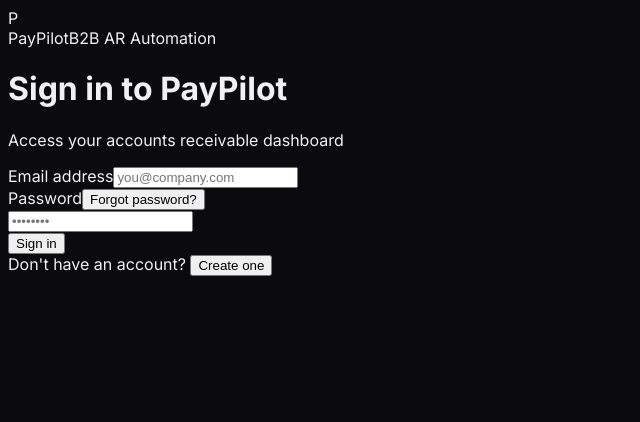
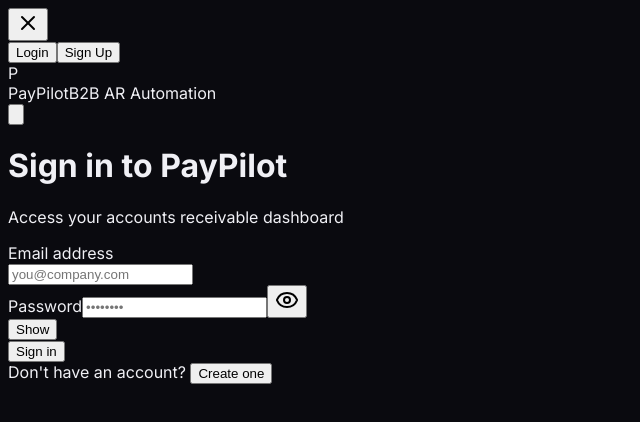
Before and after one commit to PriyanshuYadav001/PayPilot, a React (Vite) app in the folder client/: page / in a window 1280 px wide. Shown: the top 422 px of the page, without its empty margins (0-640 px from the left). Built offline with nearby package versions, Linux system fonts and the light colour scheme; no server answers.

Commit message:
Auto-sync: file changes

```diff
--- a/client/src/pages/auth/AuthLayout.tsx
+++ b/client/src/pages/auth/AuthLayout.tsx
@@ -1,23 +1,58 @@
-import React from 'react';
-import type { ReactNode } from 'react';
+import React, { ReactNode } from 'react';
+import { XIcon } from 'lucide-react';
+import type { AuthView } from './AuthGate';
 
 interface AuthLayoutProps {
   title: string;
   subtitle: string;
   children: ReactNode;
   footer?: ReactNode;
+  onSwitch?: (view: AuthView) => void;
 }
 
-export const AuthLayout: React.FC<AuthLayoutProps> = ({ title, subtitle, children, footer }) => {
+export const AuthLayout: React.FC<AuthLayoutProps> = ({ title, subtitle, children, footer, onSwitch }) => {
+  const [sidebarOpen, setSidebarOpen] = React.useState(false);
+
   return (
-    <div className="min-h-screen bg-slate-950 flex items-center justify-center p-6 relative overflow-hidden">
+    <div className="min-h-screen bg-slate-950 relative overflow-x-hidden">
       <div className="absolute inset-0 pointer-events-none" aria-hidden="true">
         <div className="absolute -top-32 -left-32 w-96 h-96 bg-emerald-500/10 rounded-full blur-3xl" />
         <div className="absolute -bottom-32 -right-32 w-96 h-96 bg-teal-500/10 rounded-full blur-3xl" />
       </div>
 
-      <div className="w-full max-w-md relative">
-        <div className="flex items-center justify-center gap-3 mb-6">
+      <div className="flex lg:flex-row lg:flex-col lg:items-start lg:justify-between relative z-10">
+        {/* Sidebar for larger screens */}
+        <div className="lg:w-24 lg:h-full lg:bg-slate-900/80 lg:border-l lg:border-slate-700 lg:p-6 lg:transition-colors lg:hover:bg-slate-950/50 max-w-24">
+          <button
+            onClick={() => setSidebarOpen(false)}
+            className="lg:absolute lg:top-4 lg:left-4 lg:hidden p-2 rounded-lg hover:bg-slate-800 transition-colors"
+            aria-label="Close sidebar"
+          >
+            <XIcon className="w-5 h-5 text-slate-400" />
+          </button>
+          <div className="space-y-4 pt-8">
+            <button
+              onClick={() => onSwitch?.('login')}
+              className="w-full flex items-center justify-center py-3 px-3 rounded-lg text-sm font-medium text-slate-400 hover:text-slate-100 hover:bg-slate-800 transition-colors"
+              data-view="login"
+            >
+              <span className="w-3 h-3 rounded-full bg-emerald-600 mr-3"></span>
+              Login
+            </button>
+            <button
+              onClick={() => onSwitch?.('signup')}
+              className="w-full flex items-center justify-center py-3 px-3 rounded-lg text-sm font-medium text-slate-400 hover:text-slate-100 hover:bg-slate-800 transition-colors"
+              data-view="signup"
+            >
+              <span className="w-3 h-3 rounded-full bg-slate-600 mr-3"></span>
+              Sign Up
+            </button>
+          </div>
+        </div>
+
+        <main className="w-full lg:w-[calc(100%-24)] lg:pl-6 transition-all">
+          <div className="flex items-center justify-between mb-6 px-6 lg:px-0">
+            <div className="flex items-center gap-2">
               <div className="w-10 h-10 rounded-lg bg-gradient-to-tr from-emerald-500 to-teal-400 flex items-center justify-center text-slate-950 font-black text-xl shadow-lg shadow-emerald-500/30">
                 P
               </div>
@@ -28,13 +63,65 @@
                 </span>
               </div>
             </div>
-
-        <div className="bg-slate-900/80 border border-slate-800 rounded-xl p-8 shadow-xl backdrop-blur-sm">
-          <h1 className="text-xl font-bold text-slate-100">{title}</h1>
-          <p className="text-sm text-slate-400 mt-1">{subtitle}</p>
-          <div className="mt-6">{children}</div>
+            <button
+              onClick={() => setSidebarOpen(true)}
+              className="lg:hidden flex items-center gap-2 px-3 py-2 rounded-lg hover:bg-slate-800 transition-colors"
+              aria-label="Open sidebar"
+            >
+              <svg className="w-5 h-5" fill="none" stroke="currentColor" viewBox="0 0 24 24">
+                <path strokeLinecap="round" strokeLinejoin="round" strokeWidth={2} d="M9 19v-6a2 2 0 00-2-2H5a2 2 0 00-2 2v6a2 2 0 002 2h2m2 4h10a2 2 0 002-2v-6a2 2 0 00-2-2h-2m2 4H5m2-4l-2 2h2l-2-2h2l-2 2h2l-2-2h2l-2 2h2" />
+              </svg>
+            </button>
           </div>
 
+          <div className="bg-slate-900/80 border border-slate-800 rounded-xl p-8 shadow-xl backdrop-blur-sm flex flex-col lg:flex-row gap-6">
+            <h1 className="text-xl font-bold text-slate-100 flex-1 lg:flex-none">{title}</h1>
+            <p className="text-sm text-slate-400 mt-1 lg:mt-0 lg:mb-0">{subtitle}</p>
+          </div>
+
+          <div className="mt-6 lg:mt-0 flex-1 lg:flex">
+            <div className="order-1 lg:order-2">{children}</div>
+            <div className="order-2 lg:order-1 w-1/2 bg-slate-800/50 backdrop-blur rounded-lg p-6 hidden lg:block">
+              {/* Secondary content area */}
+            </div>
+          </div>
+        </main>
+
+        {sidebarOpen && (
+          <div className="fixed inset-0 bg-slate-950/90 backdrop-blur-zxl z-50 flex items-center justify-center">
+            <div className="bg-slate-900/80 border border-slate-700 rounded-2xl p-6 w-80 max-w-full space-y-4">
+              <button
+                onClick={() => setSidebarOpen(false)}
+                className="absolute top-4 right-4 p-2 rounded-lg hover:bg-slate-800 transition-colors"
+                aria-label="Close sidebar"
+              >
+                <XIcon className="w-5 h-5 text-slate-400" />
+              </button>
+              <nav className="space-y-3">
+                <button
+                  onClick={() => {
+                    setSidebarOpen(false);
+                    onSwitch?.('login');
+                  }}
+                  className="w-full flex items-center justify-center py-2 px-3 rounded-lg text-sm font-medium text-slate-400 hover:text-slate-100 hover:bg-slate-800 transition-colors"
+                >
+                  <span className="w-3 h-3 rounded-full bg-emerald-600 mr-3"></span>
+                  Login
+                </button>
+                <button
+                  onClick={() => {
+                    setSidebarOpen(false);
+                    onSwitch?.('signup');
+                  }}
+                  className="w-full flex items-center justify-center py-2 px-3 rounded-lg text-sm font-medium text-slate-400 hover:text-slate-100 hover:bg-slate-800 transition-colors"
+                >
+                  <span className="w-3 h-3 rounded-full bg-slate-600 mr-3"></span>
+                  Sign Up
+                </button>
+              </nav>
+            </div>
+          </div>
+        )}
         {footer && <div className="mt-6 text-center text-sm text-slate-400">{footer}</div>}
       </div>
     </div>
--- a/client/src/pages/auth/Login.tsx
+++ b/client/src/pages/auth/Login.tsx
@@ -2,6 +2,7 @@
 import { useAuth } from '../../hooks/useAuth';
 import { AuthLayout } from './AuthLayout';
 import { FormAlert } from './FormAlert';
+import { EyeOffIcon, EyeIcon } from 'lucide-react';
 import type { AuthView } from './AuthGate';
 
 interface LoginPageProps {
@@ -12,6 +13,7 @@
   const { signIn, error, clearError } = useAuth();
   const [email, setEmail] = useState('');
   const [password, setPassword] = useState('');
+  const [showPassword, setShowPassword] = useState(false);
   const [submitting, setSubmitting] = useState(false);
 
   const handleSubmit = async (e: React.FormEvent) => {
@@ -22,6 +24,8 @@
     setSubmitting(false);
   };
 
+  const togglePasswordVisibility = () => setShowPassword((prev) => !prev);
+
   return (
     <AuthLayout
       title="Sign in to PayPilot"
@@ -31,7 +35,7 @@
           Don&apos;t have an account?{' '}
           <button
             onClick={() => onSwitch('signup')}
-            className="font-semibold text-emerald-400 hover:text-emerald-300"
+            className="font-medium text-emerald-400 hover:text-emerald-300 transition-colors"
           >
             Create one
           </button>
@@ -42,9 +46,10 @@
         {error && <FormAlert>{error}</FormAlert>}
 
         <div>
-          <label htmlFor="login-email" className="block text-xs font-medium text-slate-400 mb-1.5">
+          <label htmlFor="login-email" className="block text-sm font-medium text-slate-400 mb-2">
             Email address
           </label>
+          <div className="relative">
             <input
               id="login-email"
               type="email"
@@ -56,26 +61,19 @@
                 clearError();
               }}
               placeholder="you@company.com"
-            className="w-full px-3 py-2 bg-slate-950/60 border border-slate-700 rounded-lg text-sm text-slate-200 placeholder-slate-500 focus:outline-none focus:border-emerald-500"
+              className="w-full px-4 py-3 bg-slate-950/60 border border-slate-700 rounded-xl text-sm text-slate-200 placeholder-slate-500 outline-none transition-colors focus:border-emerald-500 focus:ring-2 focus:ring-emerald-500/20"
             />
+          </div>
         </div>
 
         <div>
-          <div className="flex items-center justify-between mb-1.5">
-            <label htmlFor="login-password" className="block text-xs font-medium text-slate-400">
+          <div className="relative">
+            <label htmlFor="login-password" className="absolute text-xs font-medium text-slate-400 pointer-events-none select-none top-3 -left-4 text-sm">
               Password
             </label>
-            <button
-              type="button"
-              onClick={() => onSwitch('forgot')}
-              className="text-xs font-medium text-emerald-400 hover:text-emerald-300"
-            >
-              Forgot password?
-            </button>
-          </div>
             <input
               id="login-password"
-            type="password"
+              type={showPassword ? 'text' : 'password'}
               autoComplete="current-password"
               required
               value={password}
@@ -83,15 +81,43 @@
                 setPassword(e.target.value);
                 clearError();
               }}
-            placeholder="••••••••"
-            className="w-full px-3 py-2 bg-slate-950/60 border border-slate-700 rounded-lg text-sm text-slate-200 placeholder-slate-500 focus:outline-none focus:border-emerald-500"
+              placeholder={showPassword ? '' : '••••••••'}
+              className="w-full px-4 py-3 bg-slate-950/60 border border-slate-700 rounded-xl text-sm text-slate-200 placeholder-slate-500 outline-none transition-colors focus:border-emerald-500 focus:ring-2 focus:ring-emerald-500/20"
             />
+            <button
+              type="button"
+              onClick={togglePasswordVisibility}
+              className="absolute right-4 top-1/2 -translate-y-1/2 text-emerald-400 hover:text-emerald-300 transition-colors text-sm"
+              aria-label={showPassword ? 'Hide password' : 'Show password'}
+            >
+              {showPassword ? <EyeOffIcon className="w-4 h-4" /> : <EyeIcon className="w-4 h-4" />}
+            </button>
+          </div>
+          {showPassword ? (
+            <button
+              type="button"
+              onClick={togglePasswordVisibility}
+              className="mt-2 text-xs font-medium text-emerald-400 hover:text-emerald-300 transition-colors"
+              aria-label="Hide password"
+            >
+              Hide
+            </button>
+          ) : (
+            <button
+              type="button"
+              onClick={togglePasswordVisibility}
+              className="mt-2 text-xs font-medium text-emerald-400 hover:text-emerald-300 transition-colors"
+              aria-label="Show password"
+            >
+              Show
+            </button>
+          )}
         </div>
 
         <button
           type="submit"
           disabled={submitting}
-          className="w-full inline-flex items-center justify-center gap-2 px-4 py-2.5 bg-emerald-600 hover:bg-emerald-500 disabled:opacity-50 disabled:cursor-not-allowed text-white rounded-lg text-sm font-medium transition-colors shadow-sm"
+          className="w-full flex items-center justify-center gap-2 px-6 py-3 bg-emerald-600 hover:bg-emerald-500 text-white rounded-xl font-medium transition-colors shadow-lg hover:shadow-xl"
         >
           {submitting ? 'Signing in...' : 'Sign in'}
         </button>
```
Lines whose indentation alone changed are shown as unchanged.
